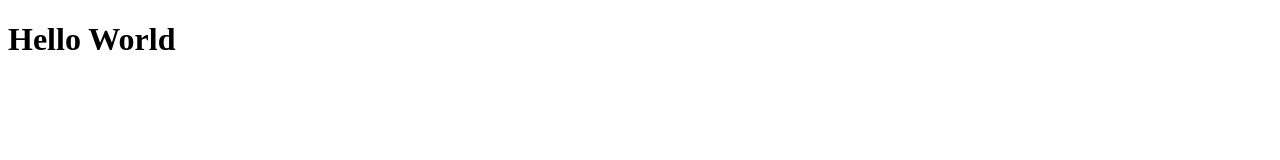
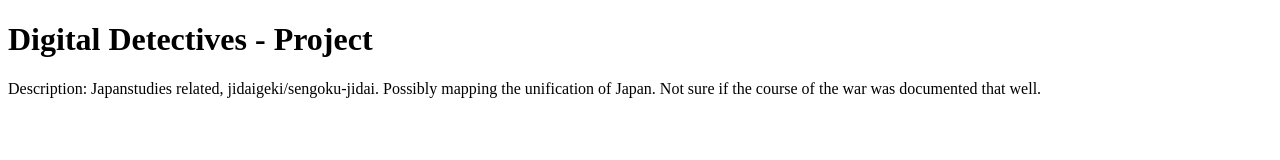
Before and after one commit to Arashi-NL/arashi-nl.github.io, a plain HTML site: page index.html in a window 1280 px wide. Drawn offline with Linux system fonts and the light colour scheme.

Commit message:
Add files via upload

```diff
--- a/index.html
+++ b/index.html
@@ -3,7 +3,12 @@
   <head>
   </head>
   <body>
-    <h1>Hello World</h1>
+    <h1>Digital Detectives - Project</h1>
+    <script src="js/date.js"></script>
+    Description:
+    Japanstudies related, jidaigeki/sengoku-jidai.
+    Possibly mapping the unification of Japan.
+    Not sure if the course of the war was documented that well.
 
   </body>
 </html>
```
